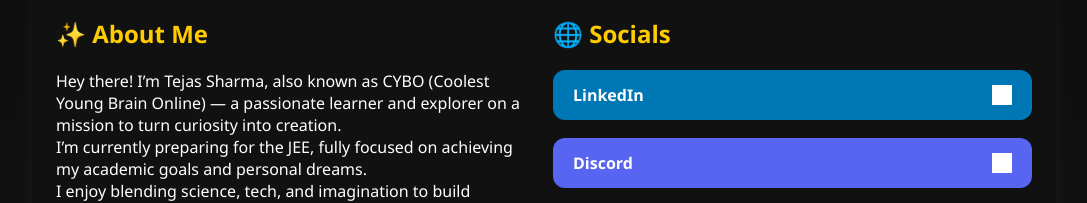
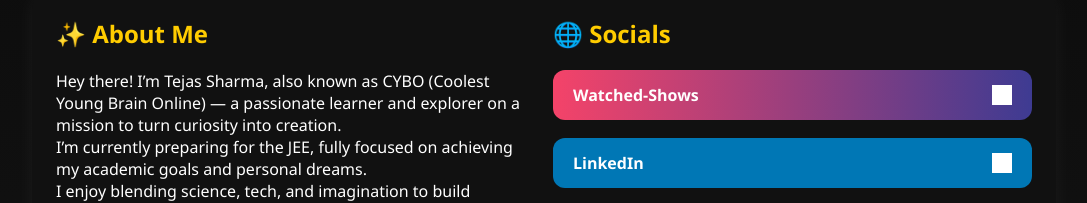
Before and after one commit to Cybo-94/Cybo94og, a website: page index.html in a window 1280 px wide. Shown: the part 287-490 px from the top of the page, without its empty margins (96-1183 px from the left). Drawn offline with Linux system fonts and the light colour scheme; grey boxes are pictures that could not be loaded.

Commit message:
Update index.html

```diff
--- a/index.html
+++ b/index.html
@@ -77,6 +77,9 @@
         height: 20px;
         margin-left: 10px;
         filter: brightness(0) invert(1);
+      }
+       .watched-shows {
+        background: linear-gradient(90deg, #f44369, #3e3b92)
       }
       .linkedin {
         background: #0077b5;
@@ -162,6 +165,18 @@
         <div class="column">
           <h2>🌐 Socials</h2>
           <div class="socials">
+            <a
+              href="https://cybo-94.github.io/watched-shows"
+              class="social-btn watched-shows"
+              target="_blank"
+            >
+              Watched-Shows
+              <img
+                src="https://i.postimg.cc/rpybPCzP/watching-a-movie-1.png"
+                class="social-icon"
+                alt="Watched Shows"
+              />
+            </a>
             <a
               href="https://www.linkedin.com/in/tejas-sharma-58299b360/"
               class="social-btn linkedin"
```
